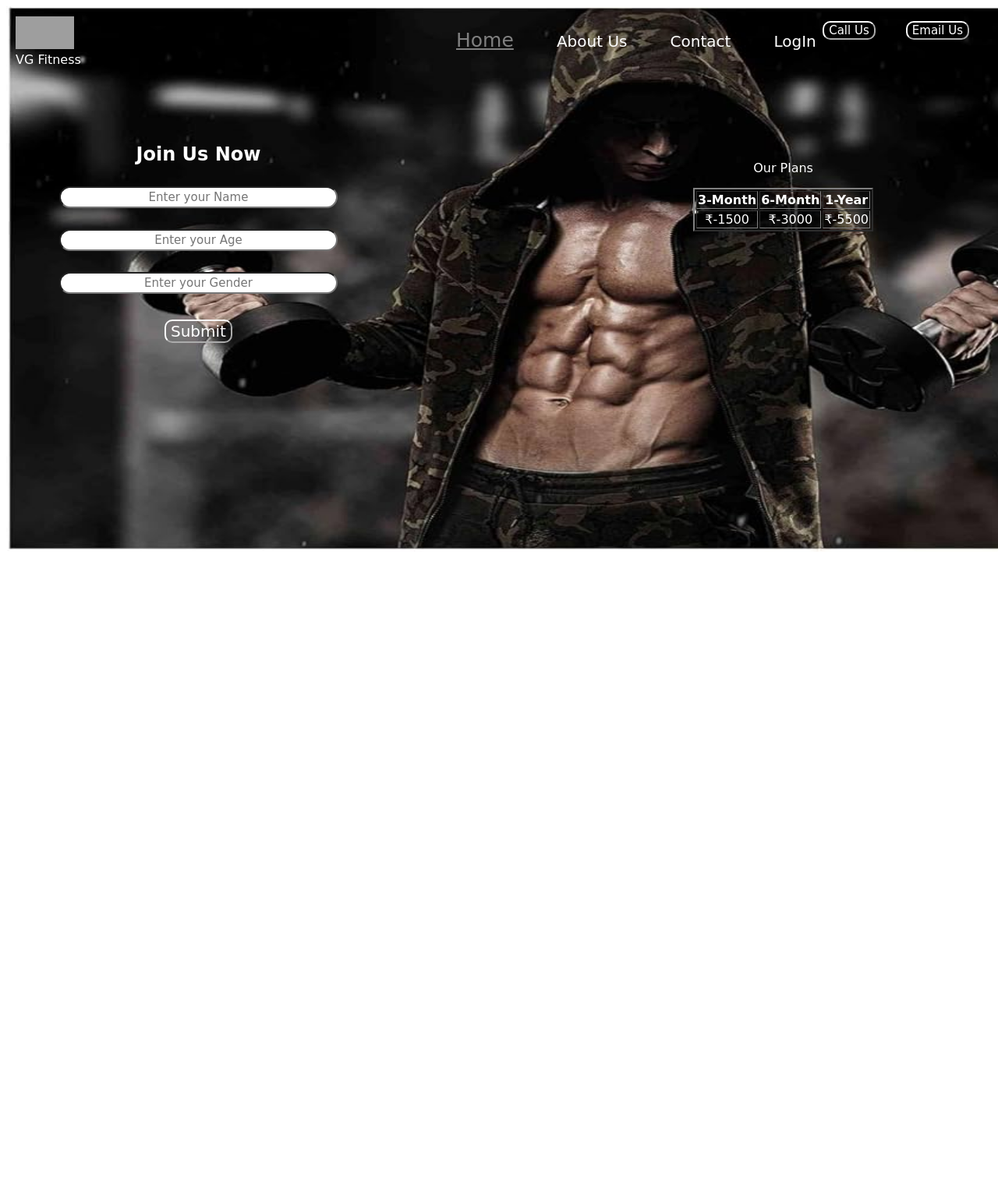
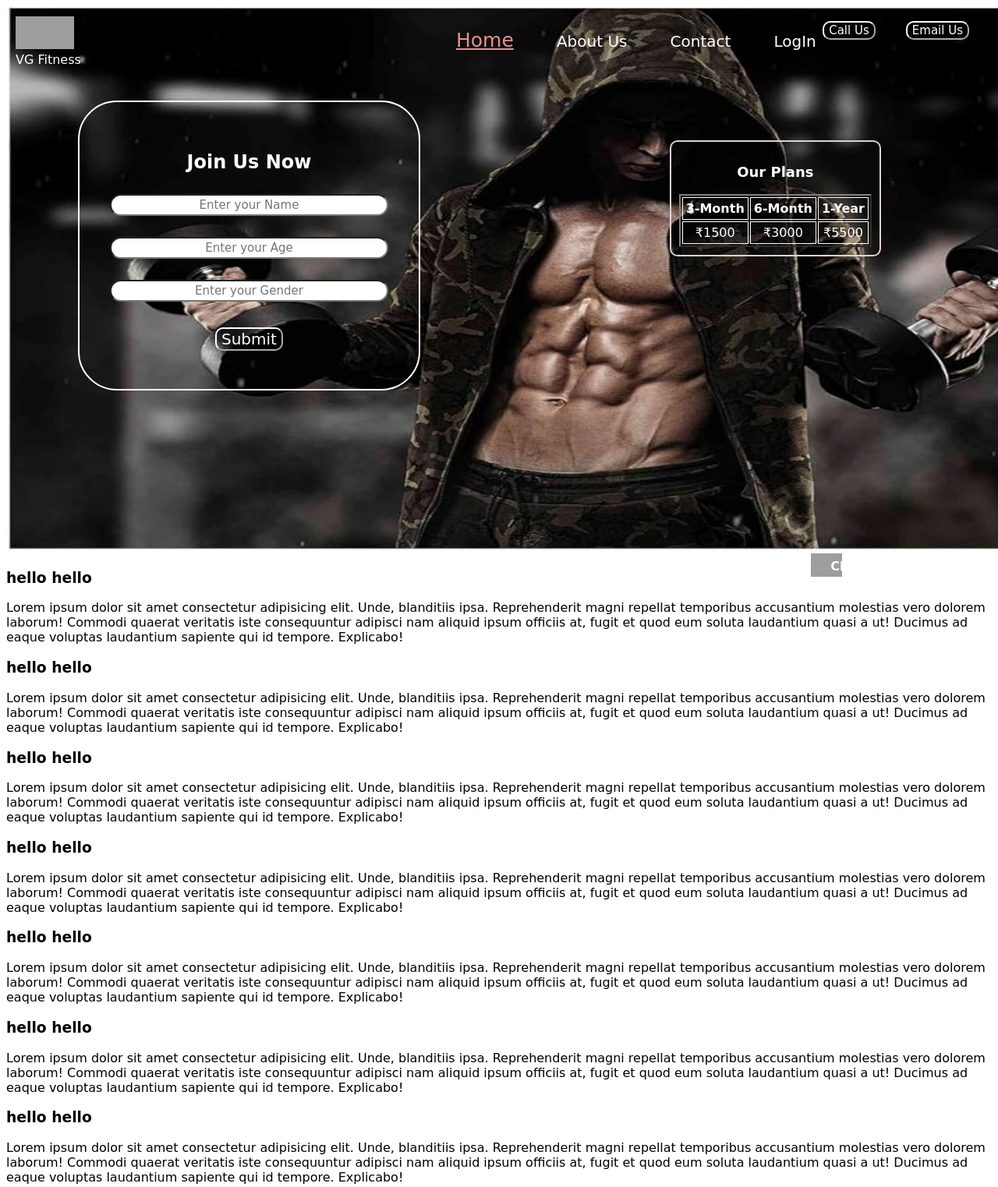
Before and after one commit to VivekGhoghari-source/Project, a plain HTML site: page Index.html in a window 1280 px wide. Shown: the top 1523 px of the page at 78% size. Before the commit the page ends 800 px from the top, so only its background shows below. Drawn offline with Linux system fonts and the light colour scheme; grey boxes are pictures that could not be loaded.

Commit message:
New Feature Added

```diff
--- a/Index.html
+++ b/Index.html
@@ -4,7 +4,7 @@
 <head>
     <meta charset="UTF-8">
     <meta name="viewport" content="width=device-width, initial-scale=1.0">
-    <title>Nature Explore</title>
+    <title>VG Fitness</title>
     <link rel="preconnect" href="https://fonts.googleapis.com">
     <link rel="preconnect" href="https://fonts.gstatic.com" crossorigin>
     <link href="https://fonts.googleapis.com/css2 family=Oswald:wght@200..700&family=Playwrite+PE:wght@100..400&display=swap" rel="stylesheet">
@@ -21,21 +21,19 @@
 </head>
 
 <body>
-    <img class="img" src="img/61VNq8ZAdML._AC_UF1000,1000_QL80_.jpg" alt="" width="1520" height="700">
-    <header class="header">
+    <img class="img" src="img/61VNq8ZAdML._AC_UF1000,1000_QL80_.jpg" alt="" width="1511" height="700">
         <!-- left for logo -->
         <div class="left">
-            <img src="https://nyc3.digitaloceanspaces.com/fcw-static-new/app/uploads/2019/09/23152710/Asset-2-1.svg"
-                alt="">
+            <img src="https://nyc3.digitaloceanspaces.com/fcw-static-new/app/uploads/2019/09/23152710/Asset-2-1.svg" alt="">
             <div class=".playwrite-pe-f">VG Fitness</div>
         </div>
         <!-- mid for navbar -->
         <div class="mid">
             <ul class="navbar">
-                <li><a href="#" class="active">Home</a></li>
-                <li><a href="#">About Us</a></li>
-                <li><a href="#">Contact</a></li>
-                <li><a href="#">LogIn</a></li>
+                <li><a href="#" class="active" target="_blank">Home</a></li>
+                <li><a href="#" target="_blank">About Us</a></li>
+                <li><a href="#" target="_blank">Contact</a></li>
+                <li><a href="https://github.com/VivekGhoghari-source/Project" target="_blank">LogIn</a></li>
             </ul>
         </div>
         <!-- right for search bar or button  -->
@@ -47,18 +45,18 @@
                 Email Us
             </button>
         </div>
-    </header>
+
     <div class="container">
         <h2 class="h">Join Us Now</h2>
         <form action="#">
             <div class="form-group">
-                <input type="text" name="" placeholder="Enter your Name">
+                <input type="text" name="Name" placeholder="Enter your Name">
             </div>
             <div class="form-group">
-                <input type="text" name="" placeholder="Enter your Age">
+                <input type="text" name="Age" placeholder="Enter your Age">
             </div>
             <div class="form-group">
-                <input type="text" name="" placeholder="Enter your Gender">
+                <input type="text" name="Gender" placeholder="Enter your Gender">
             </div>
             <button class="btn2">Submit</button>
         </form>
@@ -66,9 +64,7 @@
     <div class="tab">
         <table border="2">
             <thead>
-                <center>
-                    <p>Our Plans</p>
-                </center>
+                <p class="p1">Our Plans</p>
                 <tr>
                     <th>3-Month</th>
                     <th>6-Month</th>
@@ -77,13 +73,57 @@
             </thead>
             <tbody>
                 <tr>
-                    <td>₹-1500</td>
-                    <td>₹-3000</td>
-                    <td>₹-5500</td>
+                    <td>₹1500</td>
+                    <td>₹3000</td>
+                    <td>₹5500</td>
                 </tr>
             </tbody>
         </table>
     </div>
+    <div class="chat">
+        <img class="im" src="https://cdn.iconscout.com/icon/free/png-256/free-chat-2130787-1794829.png?f=webp&w=256" alt="" height="30px"><p class="p2">Chat With Us!</p>
+    </div>
+    <div>
+        <h3>hello hello</h3>
+        <p>Lorem ipsum dolor sit amet consectetur adipisicing elit. Unde, blanditiis ipsa. Reprehenderit magni repellat temporibus accusantium molestias vero dolorem laborum! Commodi quaerat veritatis iste consequuntur adipisci nam aliquid ipsum officiis at, fugit et quod eum soluta laudantium quasi a ut! Ducimus ad eaque voluptas laudantium sapiente qui id tempore. Explicabo!</p>
+    </div>
+    <div>
+        <h3>hello hello</h3>
+        <p>Lorem ipsum dolor sit amet consectetur adipisicing elit. Unde, blanditiis ipsa. Reprehenderit magni repellat temporibus accusantium molestias vero dolorem laborum! Commodi quaerat veritatis iste consequuntur adipisci nam aliquid ipsum officiis at, fugit et quod eum soluta laudantium quasi a ut! Ducimus ad eaque voluptas laudantium sapiente qui id tempore. Explicabo!</p>
+    </div>
+    <div>
+        <h3>hello hello</h3>
+        <p>Lorem ipsum dolor sit amet consectetur adipisicing elit. Unde, blanditiis ipsa. Reprehenderit magni repellat temporibus accusantium molestias vero dolorem laborum! Commodi quaerat veritatis iste consequuntur adipisci nam aliquid ipsum officiis at, fugit et quod eum soluta laudantium quasi a ut! Ducimus ad eaque voluptas laudantium sapiente qui id tempore. Explicabo!</p>
+    </div>
+    <div>
+        <h3>hello hello</h3>
+        <p>Lorem ipsum dolor sit amet consectetur adipisicing elit. Unde, blanditiis ipsa. Reprehenderit magni repellat temporibus accusantium molestias vero dolorem laborum! Commodi quaerat veritatis iste consequuntur adipisci nam aliquid ipsum officiis at, fugit et quod eum soluta laudantium quasi a ut! Ducimus ad eaque voluptas laudantium sapiente qui id tempore. Explicabo!</p>
+    </div>
+    <div>
+        <h3>hello hello</h3>
+        <p>Lorem ipsum dolor sit amet consectetur adipisicing elit. Unde, blanditiis ipsa. Reprehenderit magni repellat temporibus accusantium molestias vero dolorem laborum! Commodi quaerat veritatis iste consequuntur adipisci nam aliquid ipsum officiis at, fugit et quod eum soluta laudantium quasi a ut! Ducimus ad eaque voluptas laudantium sapiente qui id tempore. Explicabo!</p>
+    </div>
+    <div>
+        <h3>hello hello</h3>
+        <p>Lorem ipsum dolor sit amet consectetur adipisicing elit. Unde, blanditiis ipsa. Reprehenderit magni repellat temporibus accusantium molestias vero dolorem laborum! Commodi quaerat veritatis iste consequuntur adipisci nam aliquid ipsum officiis at, fugit et quod eum soluta laudantium quasi a ut! Ducimus ad eaque voluptas laudantium sapiente qui id tempore. Explicabo!</p>
+    </div>
+    <div>
+        <h3>hello hello</h3>
+        <p>Lorem ipsum dolor sit amet consectetur adipisicing elit. Unde, blanditiis ipsa. Reprehenderit magni repellat temporibus accusantium molestias vero dolorem laborum! Commodi quaerat veritatis iste consequuntur adipisci nam aliquid ipsum officiis at, fugit et quod eum soluta laudantium quasi a ut! Ducimus ad eaque voluptas laudantium sapiente qui id tempore. Explicabo!</p>
+    </div> <div>
+        <h3>hello hello</h3>
+        <p>Lorem ipsum dolor sit amet consectetur adipisicing elit. Unde, blanditiis ipsa. Reprehenderit magni repellat temporibus accusantium molestias vero dolorem laborum! Commodi quaerat veritatis iste consequuntur adipisci nam aliquid ipsum officiis at, fugit et quod eum soluta laudantium quasi a ut! Ducimus ad eaque voluptas laudantium sapiente qui id tempore. Explicabo!</p>
+    </div> <div>
+        <h3>hello hello</h3>
+        <p>Lorem ipsum dolor sit amet consectetur adipisicing elit. Unde, blanditiis ipsa. Reprehenderit magni repellat temporibus accusantium molestias vero dolorem laborum! Commodi quaerat veritatis iste consequuntur adipisci nam aliquid ipsum officiis at, fugit et quod eum soluta laudantium quasi a ut! Ducimus ad eaque voluptas laudantium sapiente qui id tempore. Explicabo!</p>
+    </div> <div>
+        <h3>hello hello</h3>
+        <p>Lorem ipsum dolor sit amet consectetur adipisicing elit. Unde, blanditiis ipsa. Reprehenderit magni repellat temporibus accusantium molestias vero dolorem laborum! Commodi quaerat veritatis iste consequuntur adipisci nam aliquid ipsum officiis at, fugit et quod eum soluta laudantium quasi a ut! Ducimus ad eaque voluptas laudantium sapiente qui id tempore. Explicabo!</p>
+    </div> <div>
+        <h3>hello hello</h3>
+        <p>Lorem ipsum dolor sit amet consectetur adipisicing elit. Unde, blanditiis ipsa. Reprehenderit magni repellat temporibus accusantium molestias vero dolorem laborum! Commodi quaerat veritatis iste consequuntur adipisci nam aliquid ipsum officiis at, fugit et quod eum soluta laudantium quasi a ut! Ducimus ad eaque voluptas laudantium sapiente qui id tempore. Explicabo!</p>
+    </div>
+    </div>
 </body>
 
 </html>
--- a/css/style.css
+++ b/css/style.css
@@ -44,6 +44,7 @@
 }
 .navbar{
     display: inline-block;
+    line-height: normal;
 }
 .navbar li{
     display: inline-block;
@@ -56,23 +57,26 @@
 }
 .navbar li a:hover , .navbar li a.active{
     text-decoration: underline;
-    color: grey;
+    color: #e39191;
     font-size: 25px;
+
 }
 
 .container{
-    border-radius: 15 px;
+    border: 2px solid white;
+    border-radius: 50px;
     color: white;
     display: inline-block;
     position: absolute;
     left: 20px;
     top: 21px;
-    margin: 103px -109px;
-    padding: 40px 160px;
+    margin: 108px 80px;
+    padding: 43px 34px;
 
 }
 .h{
     text-align: center;
+    font-weight: 50%;
 }
 .form-group input{
     font-size: 15px;
@@ -98,6 +102,8 @@
     cursor: pointer;
 }
 .tab{
+    border: 2px solid rgb(226, 209, 209);
+    border-radius: 10px;
     color: white;
     position: absolute;
     right: 150px;
@@ -105,3 +111,23 @@
     text-align: center;
     padding: 10px;
 }
+th, td {
+    border: 1px solid #ffffff;
+    padding: 4px;
+}
+.p1{
+    font-weight: bolder;
+    font-size: 18px;
+}
+.im{
+    position: fixed;
+    right: 200px;
+    bottom: 60px;
+}
+.p2{
+    color: white;
+    position: fixed;
+    right: 90px;
+    bottom: 48px;
+    font-weight: bolder;
+}
```
